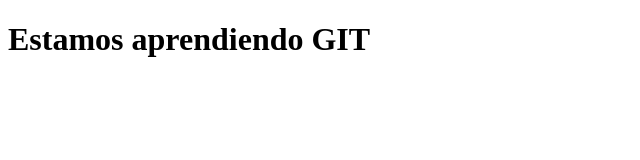
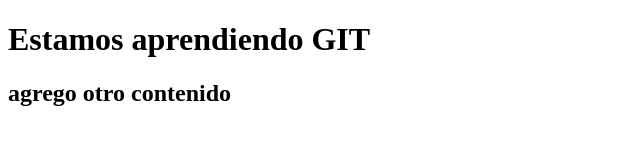
Before and after one commit to Julio-Gitt/clase-git-0709, a plain HTML site: page index.html in a window 1280 px wide. Shown: the whole page, without its empty margins (0-640 px from the left). Drawn offline with Linux system fonts and the light colour scheme.

```diff
--- a/index.html
+++ b/index.html
@@ -5,5 +5,7 @@
 <body>
 
 	<h1>Estamos aprendiendo GIT</h1>
+	<h2>agrego otro contenido
+</h2>
 </body>
 </html>
```
Also changed, not shown: 1 other file.
